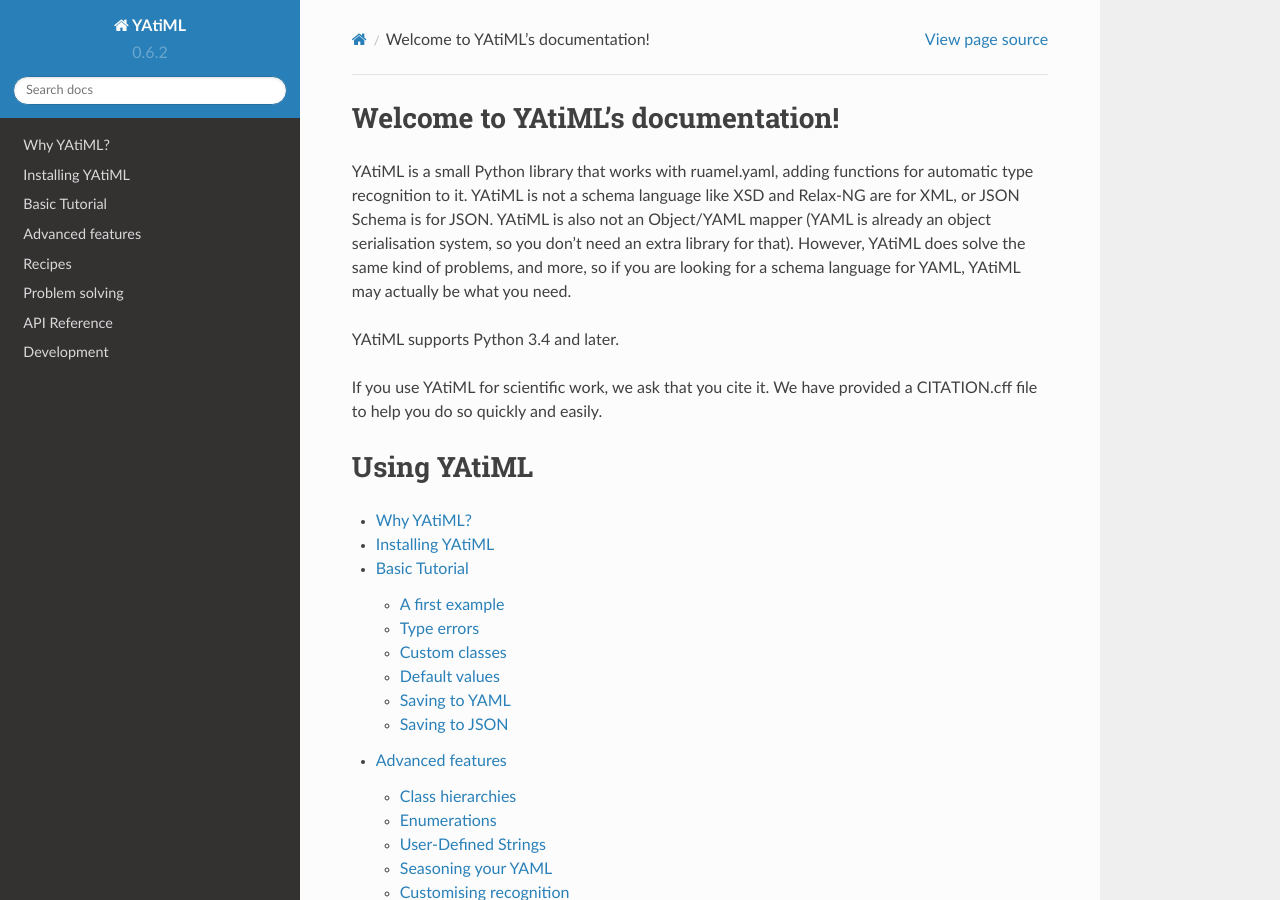
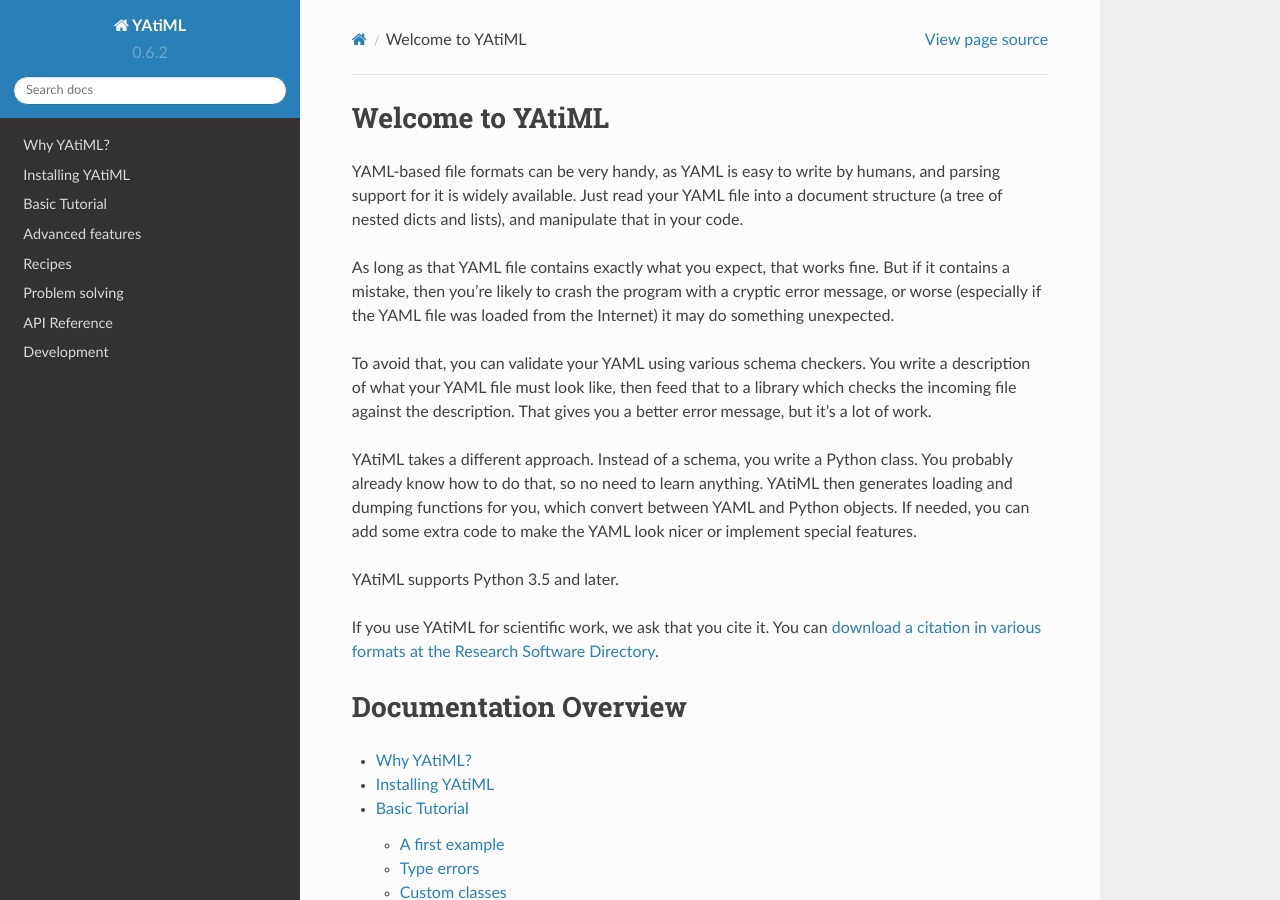
Before and after one commit to yatiml/yatiml, a Sphinx documentation site: the page built from docs/index.rst, in a window 1280 px wide and 900 px high. Built offline with Sphinx 7.4.7 and the Read the Docs theme 2.0.0, drawn with Linux system fonts in a browser that asks for light colours; some of the changed text lies outside the part shown.

Commit message:
Improve landing page

```diff
--- a/docs/index.rst
+++ b/docs/index.rst
@@ -3,24 +3,39 @@
    You can adapt this file completely to your liking, but it should at least
    contain the root `toctree` directive.
 
-Welcome to YAtiML's documentation!
-==========================================================
+Welcome to YAtiML
+=================
 
-YAtiML is a small Python library that works with ruamel.yaml, adding functions
-for automatic type recognition to it. YAtiML is not a schema language like XSD
-and Relax-NG are for XML, or JSON Schema is for JSON. YAtiML is also not an
-Object/YAML mapper (YAML is already an object serialisation system, so you don't
-need an extra library for that). However, YAtiML does solve the same kind of
-problems, and more, so if you are looking for a schema language for YAML, YAtiML
-may actually be what you need.
+YAML-based file formats can be very handy, as YAML is easy to write by humans,
+and parsing support for it is widely available. Just read your YAML file into a
+document structure (a tree of nested dicts and lists), and manipulate that in
+your code.
 
-YAtiML supports Python 3.4 and later.
+As long as that YAML file contains exactly what you expect, that works fine.
+But if it contains a mistake, then you're likely to crash the program with a
+cryptic error message, or worse (especially if the YAML file was loaded from the
+Internet) it may do something unexpected.
 
-If you use YAtiML for scientific work, we ask that you cite it. We have provided
-a CITATION.cff file to help you do so quickly and easily.
+To avoid that, you can validate your YAML using various schema checkers. You
+write a description of what your YAML file must look like, then feed that to a
+library which checks the incoming file against the description. That gives you a
+better error message, but it's a lot of work.
 
-Using YAtiML
-============
+YAtiML takes a different approach. Instead of a schema, you write a Python
+class. You probably already know how to do that, so no need to learn anything.
+YAtiML then generates loading and dumping functions for you, which convert
+between YAML and Python objects. If needed, you can add some extra code to make
+the YAML look nicer or implement special features.
+
+YAtiML supports Python 3.5 and later.
+
+If you use YAtiML for scientific work, we ask that you cite it. You can
+`download a citation in various formats at the Research Software Directory
+<https://www.research-software.nl/software/yatiml>`_.
+
+
+Documentation Overview
+======================
 
 .. toctree::
    :maxdepth: 2
```
Also changed, not shown: other parts of docs/index.rst (+1 -1 lines).
